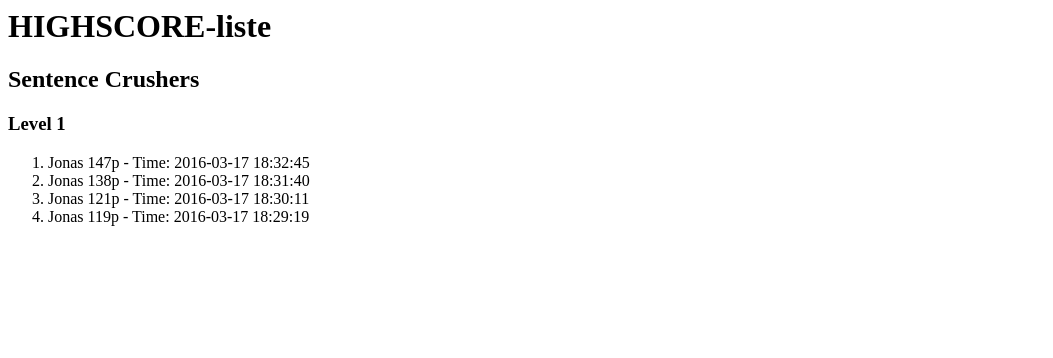
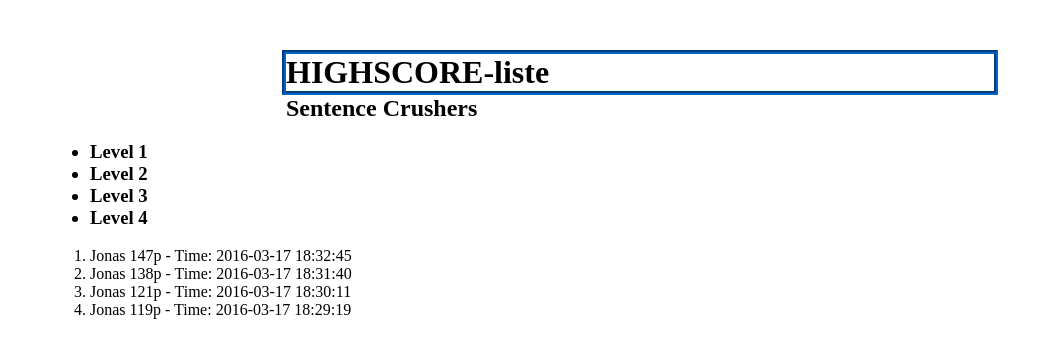
Before and after one commit to EmilZach/Sentence-Crusher, a plain HTML site: page Website/index.html in a window 1280 px wide. Shown: the whole page, without its empty margins (0-1053 px from the left). Drawn offline with Linux system fonts and the light colour scheme.

Commit message:
Leker meg med CSS style

```diff
--- a/Website/index.html
+++ b/Website/index.html
@@ -1,14 +1,35 @@
+<!DOCTYPE html>
 <html>
 	<head>
 		<title>
 			Highscore - tabell
 		</title>
+		<style>
+
+			h1 {
+				margin: auto;
+				width: 80%;
+				border: 4px groove #0066cc;
+				padding: 10;
+			}
+
+		</style>
 	</head>
 
-	<body>
-		<h1> HIGHSCORE-liste</h1>
-		<h2> Sentence Crushers</h2>
-		<h3> Level 1 </h3>
+	<body style="margin: 50px">
+		<h1 style="margin: auto; width: 60%">
+		             HIGHSCORE-liste</h1>
+		<h2 style="margin: auto; width: 60%">
+		             Sentence Crushers</h2>
+		<h3>
+			<ul>
+				<li> Level 1 </li>
+				<li> Level 2 </li>
+				<li> Level 3 </li>
+				<li> Level 4 </li>
+			</ul>
+		</h3>
+		<!-- needs to be a variable-->
     	<ol>
     		<li> Jonas 147p - Time: 2016-03-17 18:32:45 </li>
     		<li> Jonas 138p - Time: 2016-03-17 18:31:40 </li>
@@ -18,3 +39,6 @@
 	</body>
 
 </html>
+
+
+<!--session 18:20
```
